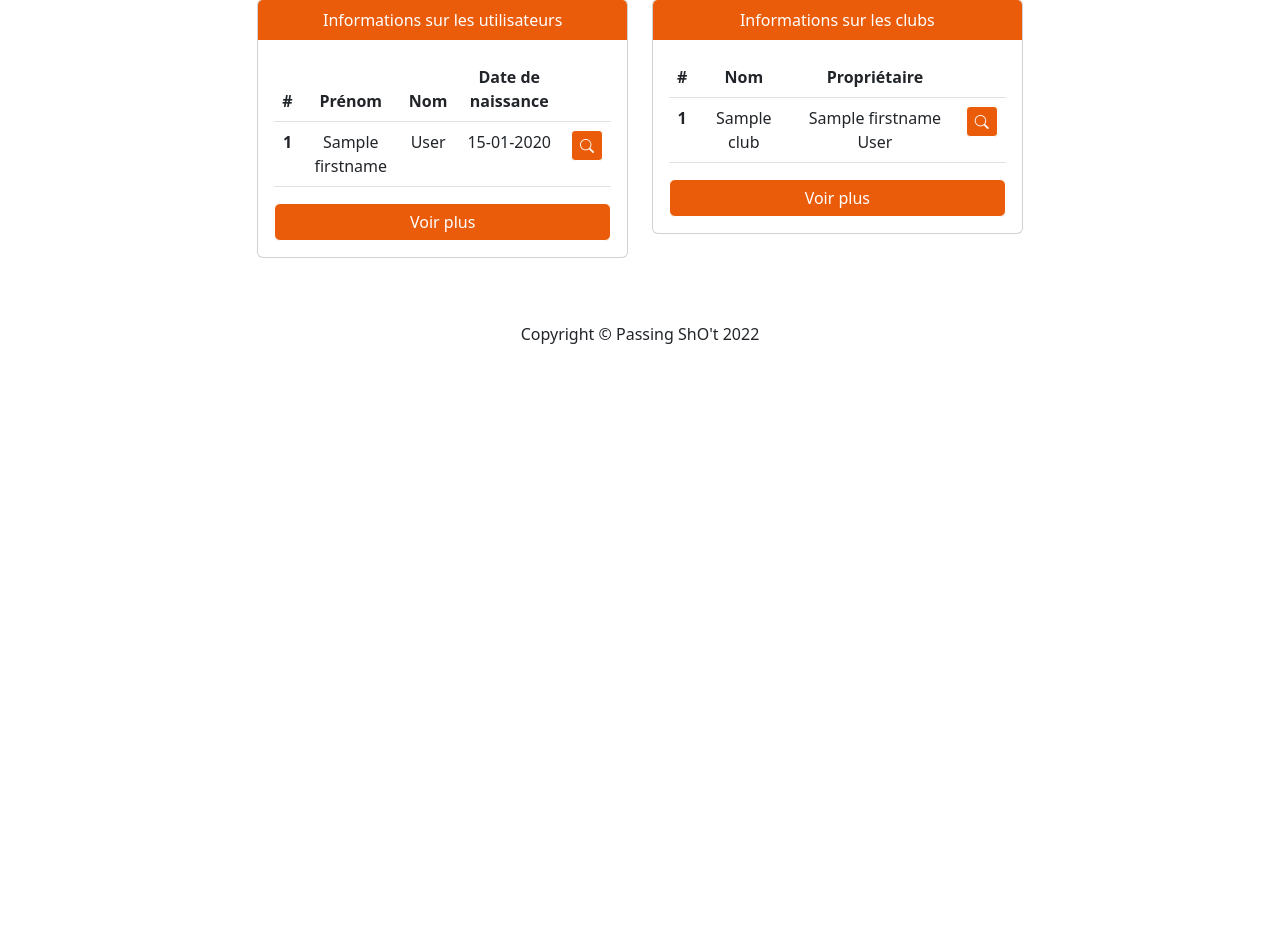
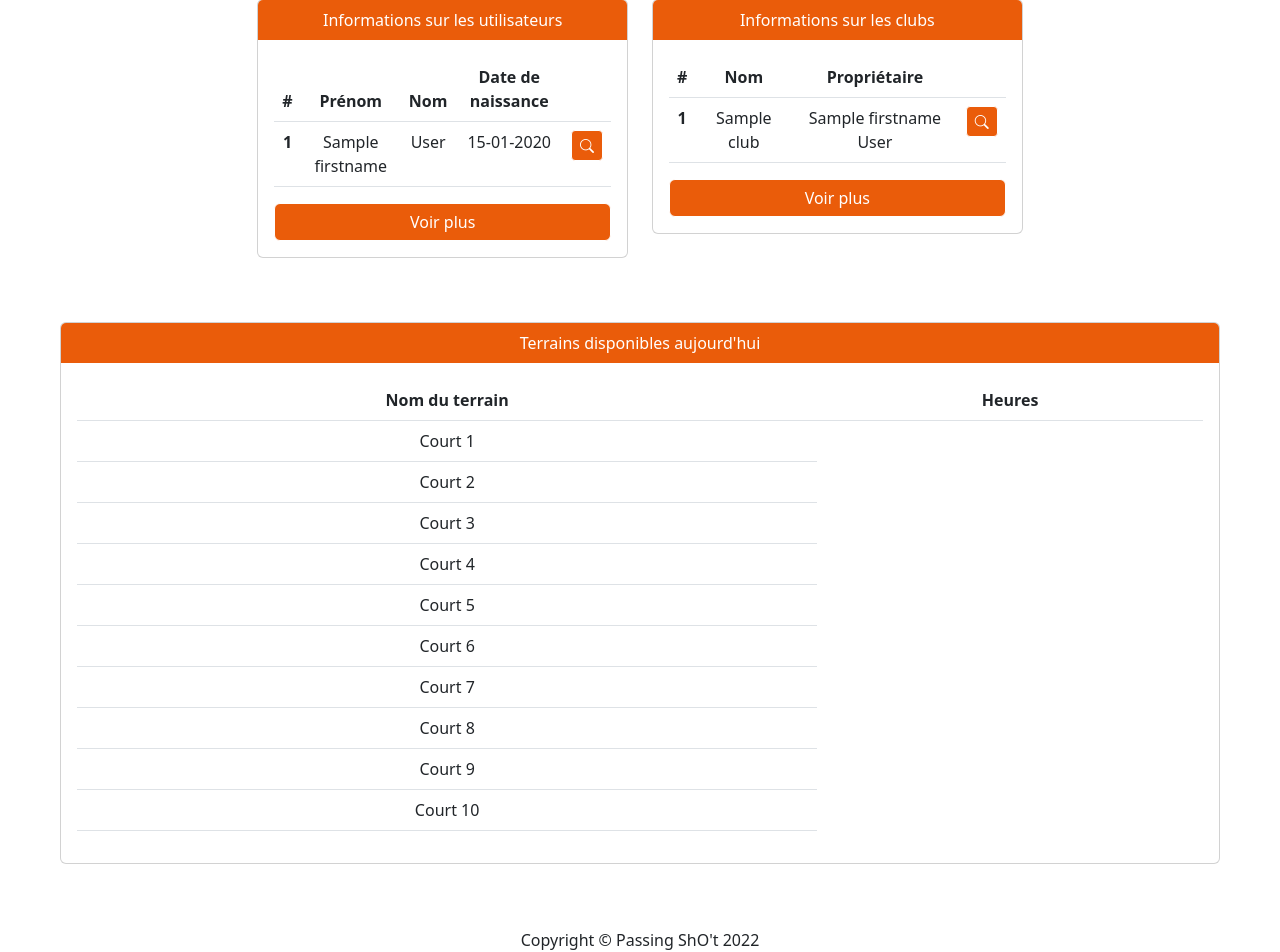
Before and after one commit to Vincent-Mitry/projet-passing-shot-back, a Symfony app: template templates/main/index.html.twig in a window 1280 px wide. Shown: the part 512-1464 px from the top of the page. Before the commit the page ends 856 px from the top, so only its background shows below. Run offline with Twig, Linux system fonts and the light colour scheme; the template is opened without the code that fills it: most values are stand-ins (such as "Sample title", 1, 10 or a date in 2020); some libraries are stand-ins or nearby versions.

Commit message:
julien-build/court-available-today-done

```diff
--- a/templates/main/index.html.twig
+++ b/templates/main/index.html.twig
@@ -5,26 +5,11 @@
 {% block body %}
 <div class="container"></div>
     <div class="row m-5 text-center">
-    {# courts available today #}
+	<!-- Courts available today -->
 
-                {# <div class="card-header text-center" style="color: white; background-color: #EA5C0A; border-color: white;">Terrains disponibles aujourd'hui</div>
-                <div class="card-body">
-                    <table class="table table-hover">
-                        <thead>
-                            <tr>
-                                <th scope="col">Nom du terrain</th>
-                                <th scope="col">heures</th>
-
-                            </tr>
-                        </thead>
-
-
-                        </tbody>
-                    </table>
-                    </div> #}
         <!-- 3 last reservations -->
         <div class="col-12 col-md-4 ms-auto" >
-            <div class="card text-white mb-3" >
+            <div class="cardFix card text-white mb-3" >
                 <div class="card-header text-center" style="color: white; background-color: #EA5C0A; border-color: white;">Informations sur les réservations</div>
                 <div class="card-body">
                     <table class="table table-hover">
@@ -40,7 +25,6 @@
                         <tbody>
                         {% for reservation in reservations %}
                             <tr>
-
                                 <th scope="row">{{ reservation.id }}</th>
                                 <td>{{ reservation.createdAt|date('d-m-Y')}}</td>
                                 <td>{{ reservation.court.id }}</td>
@@ -169,4 +153,83 @@
         </div>
     </div>
 </div>
+<div class="row m-5 text-center">
+<div class="col-12">
+			<div class="card text-white mb-3">
+				<div class="card-header text-center" style="color: white; background-color: #EA5C0A; border-color: white;">Terrains disponibles aujourd'hui</div>
+				<div class="card-body">
+					<table class="table table-hover">
+						<thead>
+							<tr>
+								<th scope="col">Nom du terrain</th>
+								<th scope="col">Heures</th>
+							</tr>
+						</thead>
+						<tbody>
+							<tr>
+								<td>Court 1</td>
+								{% for availableTimeslotOne in availableTimeslots[1] %}
+									<td class="mt-2 badge rounded-pill bg-success mx-5">{{ availableTimeslotOne }}</td>
+								{% endfor %}
+							</tr>
+							<tr>
+								<td>Court 2</td>
+								{% for availableTimeslotOne in availableTimeslots[2] %}
+									<td class="mt-2 badge rounded-pill bg-success mx-5">{{ availableTimeslotOne }}</td>
+								{% endfor %}
+							</tr>
+							<tr>
+								<td>Court 3</td>
+								{% for availableTimeslotOne in availableTimeslots[3] %}
+									<td class="mt-2 badge rounded-pill bg-success mx-5">{{ availableTimeslotOne }}</td>
+								{% endfor %}
+							</tr>
+							<tr>
+								<td>Court 4</td>
+								{% for availableTimeslotOne in availableTimeslots[4] %}
+									<td class="mt-2 badge rounded-pill bg-success mx-5">{{ availableTimeslotOne }}</td>
+								{% endfor %}
+							</tr>
+							<tr>
+								<td>Court 5</td>
+								{% for availableTimeslotOne in availableTimeslots[5] %}
+									<td class="mt-2 badge rounded-pill bg-success mx-5">{{ availableTimeslotOne }}</td>
+								{% endfor %}
+							</tr>
+							<tr>
+								<td>Court 6</td>
+								{% for availableTimeslotOne in availableTimeslots[6] %}
+									<td class="mt-2 badge rounded-pill bg-success mx-5">{{ availableTimeslotOne }}</td>
+								{% endfor %}
+							</tr>
+							<tr>
+								<td>Court 7</td>
+								{% for availableTimeslotOne in availableTimeslots[7] %}
+									<td class="mt-2 badge rounded-pill bg-success mx-5">{{ availableTimeslotOne }}</td>
+								{% endfor %}
+							</tr>
+							<tr>
+								<td>Court 8</td>
+								{% for availableTimeslotOne in availableTimeslots[8] %}
+									<td class="mt-2 badge rounded-pill bg-success mx-5">{{ availableTimeslotOne }}</td>
+								{% endfor %}
+							</tr>
+							<tr>
+								<td>Court 9</td>
+								{% for availableTimeslotOne in availableTimeslots[9] %}
+									<td class="mt-2 badge rounded-pill bg-success mx-5">{{ availableTimeslotOne }}</td>
+								{% endfor %}
+							</tr>
+							<tr>
+								<td>Court 10</td>
+								{% for availableTimeslotOne in availableTimeslots[10] %}
+									<td class="mt-2 badge rounded-pill bg-success mx-5">{{ availableTimeslotOne }}</td>
+								{% endfor %}
+							</tr>
+						</tbody>
+					</table>
+				</div>
+			</div>
+		</div>
+	</div>
 {% endblock %}
```
Also changed, not shown: src/Controller/MainController.php (+4 -4 lines), public/css/style.css (line endings or trailing spaces).
